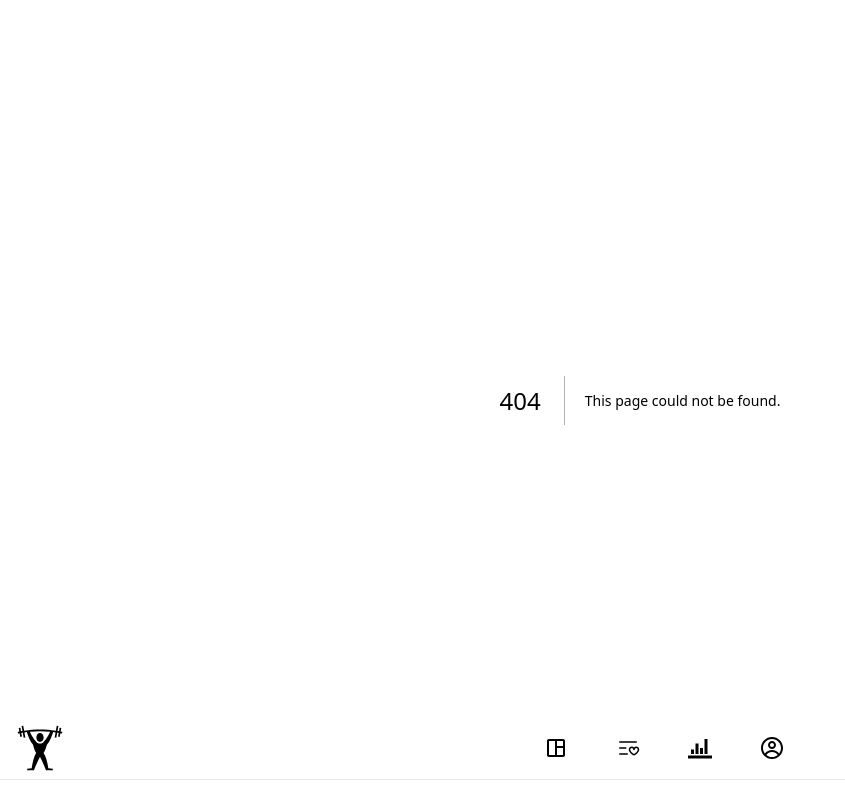
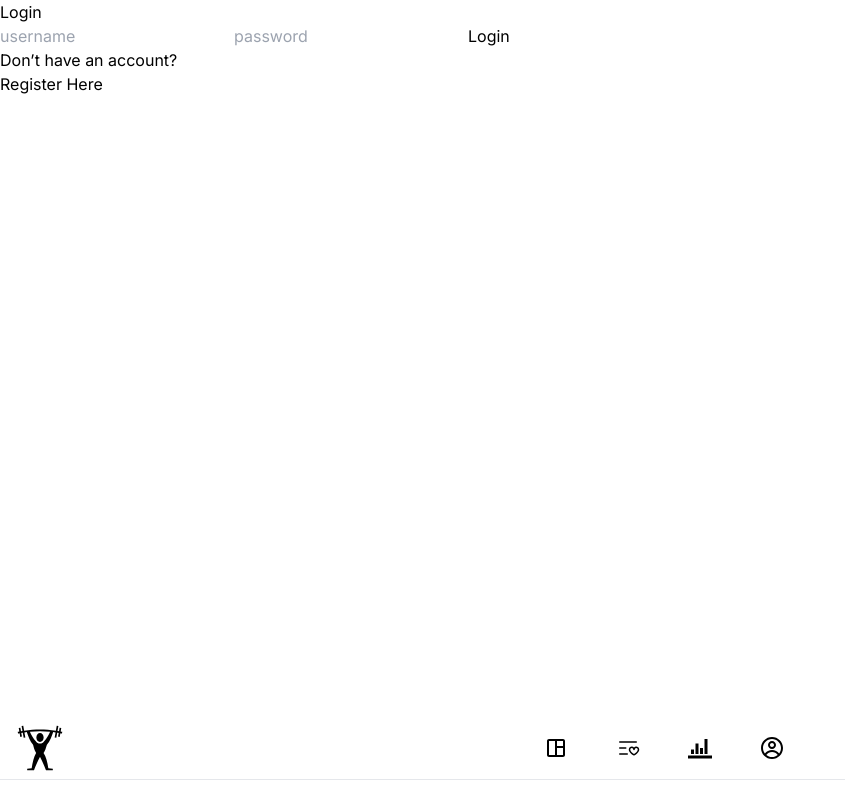
Before and after one commit to LEPII/Next-Tracker, a Next.js app in the folder motionscope/: page /login in a window 1280 px wide. Before the commit this address had no page. Shown: the whole page, without its empty margins (0-845 px from the left). Built offline with nearby package versions, Linux system fonts and the light colour scheme.

Commit message:
dependencies added and created simple auth page

```diff
--- /dev/null
+++ b/motionscope/src/app/login/page.js
@@ -0,0 +1,32 @@
+"use client";
+
+import Link from "next/link";
+import { useState } from "react";
+
+const Page = () => {
+  const [loginUserName, setLoginUserName] = useState("");
+  const [loginPassword, setLoginPassword] = useState("");
+
+  return (
+    <div>
+      <h1>Login</h1>
+      <input
+        type="text"
+        name="username"
+        placeholder="username"
+        onChange={(e) => setLoginUserName(e.target.value)}></input>
+      <input
+        type="password"
+        name="password"
+        placeholder="password "
+        onChange={(e) => setLoginPassword(e.target.value)}></input>
+      <button> Login </button>
+      <div>
+        <p>Don&rsquo;t have an account?</p>
+        <Link href="/register"> Register Here </Link>
+      </div>
+    </div>
+  );
+};
+
+export default Page;
--- a/motionscope/src/app/profile/page.js
+++ b/motionscope/src/app/profile/page.js
@@ -1,4 +1,3 @@
-import React from 'react'
 
 const Profile = () => {
   return (
--- a/motionscope/src/app/program/page.js
+++ b/motionscope/src/app/program/page.js
@@ -1,4 +1,3 @@
-import React from 'react'
 
 const Program = () => {
   return (
--- /dev/null
+++ b/motionscope/src/app/register/page.js
@@ -0,0 +1,32 @@
+"use client";
+
+import Link from "next/link";
+import { useState } from "react";
+
+const Page = () => {
+  const [registerUserName, setRegisterUserName] = useState("");
+  const [registerPassword, setRegisterPassword] = useState("");
+
+  return (
+    <div>
+      <h1>Register</h1>
+      <input
+        type="text"
+        name="username"
+        placeholder="username"
+        onChange={(e) => setRegisterUserName(e.target.value)}></input>
+      <input
+        type="password"
+        name="password"
+        placeholder="password "
+        onChange={(e) => setRegisterPassword(e.target.value)}></input>
+      <button> Register </button>
+      <div>
+        <p>Already have an account?</p>
+        <Link href="/register"> Login Here </Link>
+      </div>
+    </div>
+  );
+};
+
+export default Page;
--- a/motionscope/src/app/stats/page.js
+++ b/motionscope/src/app/stats/page.js
@@ -1,4 +1,3 @@
-import React from 'react'
 
 const Stats = () => {
   return (
```
Also changed, not shown: motionscope/package.json (+10 -1 lines), motionscope/src/app/Navbar.js (line endings or trailing spaces), 1 other file (tests, documents, lock files or other folders).
